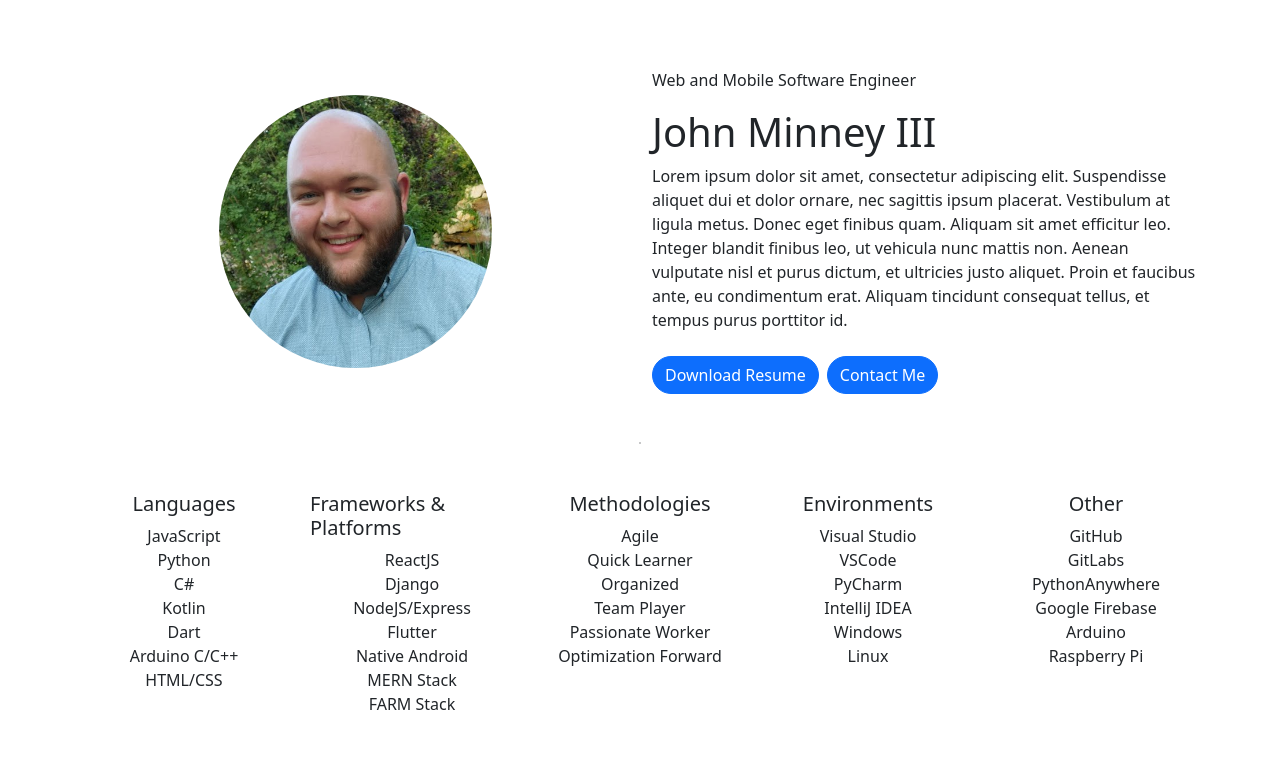
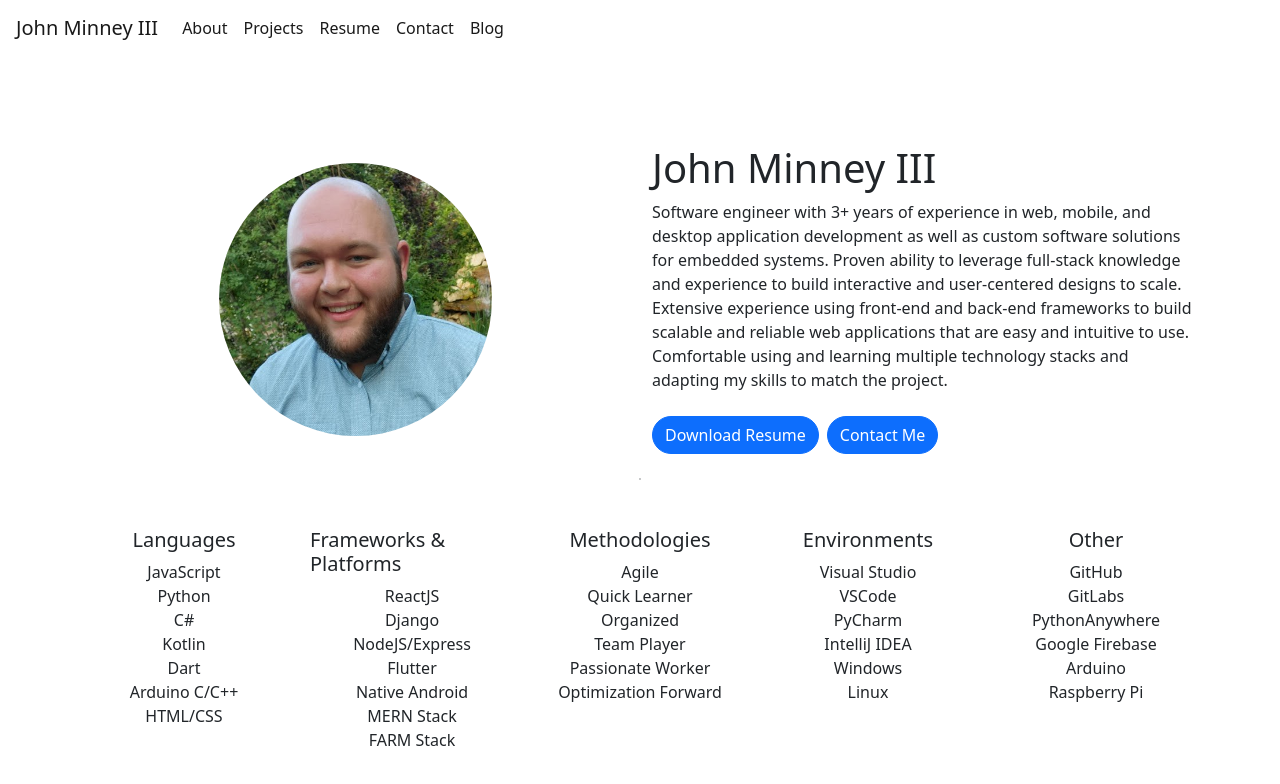
Before and after one commit to john-minney-iii/personal-site, a React (Create React App) app: page / in a window 1280 px wide. Shown: the top 784 px of the page. Built offline with nearby package versions, Linux system fonts and the light colour scheme.

Commit message:
Added unstyled navbar

```diff
--- a/src/app.tsx
+++ b/src/app.tsx
@@ -1,4 +1,4 @@
-import React from "react";
+import React, { useState } from "react";
 import { BrowserRouter, Routes, Route } from "react-router-dom";
 import "bootstrap/dist/css/bootstrap.css";
 
@@ -6,11 +6,16 @@ import "bootstrap/dist/css/bootstrap.css";
 import LandingView from "./views/landingView";
 import MissingView from "./views/missingView";
 
+// Components
+import Navbar from "./components/navbar";
+
 const App : React.FunctionComponent = () => {
+    const [currentTab, setCurrentTab] = useState<string>("about");
+
     // =========================================================
     return <>
         <BrowserRouter>
-            {/* Navbar will go here */}
+            <Navbar currentTab={currentTab} setCurrentTab={setCurrentTab} />
             <div style={{ height: "100vh", width: "100vw" }}>
                 <Routes>
                     <Route path="/" element={<LandingView />} />
--- /dev/null
+++ b/src/components/navbar.tsx
@@ -0,0 +1,56 @@
+import React from "react";
+import { NavLink } from "react-router-dom";
+
+interface NavbarProps {
+    currentTab: string;
+    setCurrentTab: (tab: string) => void;
+};
+
+const Navbar = (props: NavbarProps) => {
+
+    const navLinkClass = (tab: string) => {
+        let classTemp: string = "nav-item nav-link";
+        if (tab === props.currentTab)
+            classTemp += " active";
+        return classTemp;
+    };
+
+    // =====================================================
+    return <nav className="navbar navbar-expand-lg navbar-light">
+        <button className="navbar-toggler" type="button" data-toggle="collapse" data-target="#navbarNavAltMarkup" aria-controls="navbarNavAltMarkup" aria-expanded="false" aria-label="Toggle navigation">
+            <span className="navbar-toggler-icon"></span>
+        </button>
+        <span className="navbar-brand mb-0 ms-3 h1">John Minney III</span>
+        <div className="collapse navbar-collapse" id="navbarNavAltMarkup">
+            <div className="navbar-nav">
+                <NavLink
+                    className={navLinkClass("about")}
+                    to="/"
+                    onClick={() => props.setCurrentTab("about")}
+                >About</NavLink>
+                <NavLink
+                    className={navLinkClass("projects")}
+                    to="/"
+                    onClick={() => props.setCurrentTab("projects")}
+                >Projects</NavLink>
+                <NavLink
+                    className={navLinkClass("resume")}
+                    to="/"
+                    onClick={() => props.setCurrentTab("resume")}
+                >Resume</NavLink>
+                <NavLink
+                    className={navLinkClass("contact")}
+                    to="/"
+                    onClick={() => props.setCurrentTab("contact")}
+                >Contact</NavLink>
+                <NavLink
+                    className={navLinkClass("blog")}
+                    to="/"
+                    onClick={() => props.setCurrentTab("blog")}
+                >Blog</NavLink>
+            </div>
+        </div>
+    </nav>;
+};
+
+export default Navbar;
--- a/src/views/landingView.tsx
+++ b/src/views/landingView.tsx
@@ -10,13 +10,14 @@ const LandingView: React.FunctionComponent = () => {
                     <img className="w-50 rounded-circle" src={ProfilePicture} alt="hey look its me" />
                 </div>
                 <div className="col d-flex align-items-left justify-content-left flex-column">
-                    <p>Web and Mobile Software Engineer</p>
                     <h1>John Minney III</h1>
                     <p>
-                        Lorem ipsum dolor sit amet, consectetur adipiscing elit. Suspendisse aliquet dui et dolor ornare,
-                        nec sagittis ipsum placerat. Vestibulum at ligula metus. Donec eget finibus quam. Aliquam sit amet efficitur leo.
-                        Integer blandit finibus leo, ut vehicula nunc mattis non. Aenean vulputate nisl et purus dictum, et ultricies justo aliquet.
-                        Proin et faucibus ante, eu condimentum erat. Aliquam tincidunt consequat tellus, et tempus purus porttitor id.
+                        Software engineer with 3+ years of experience in web, mobile, and desktop application
+                        development as well as custom software solutions for embedded systems. Proven ability to
+                        leverage full-stack knowledge and experience to build interactive and user-centered designs to
+                        scale. Extensive experience using front-end and back-end frameworks to build scalable and
+                        reliable web applications that are easy and intuitive to use. Comfortable using and learning
+                        multiple technology stacks and adapting my skills to match the project.
                     </p>
                     <div className="mt-2">
                         <button className="btn btn-primary rounded-pill me-2">Download Resume</button>
@@ -25,7 +26,7 @@ const LandingView: React.FunctionComponent = () => {
                 </div>
             </div>
         </div>
-        <hr className="mx-5 my-5 border border-dark" />
+        <hr className="mx-5 mt-4 mb-5 border border-dark" />
         <div className="vh-50 vw-100 d-flex align-items-center justify-content-center">
             <div className="container">
                 <div className="row">
```
